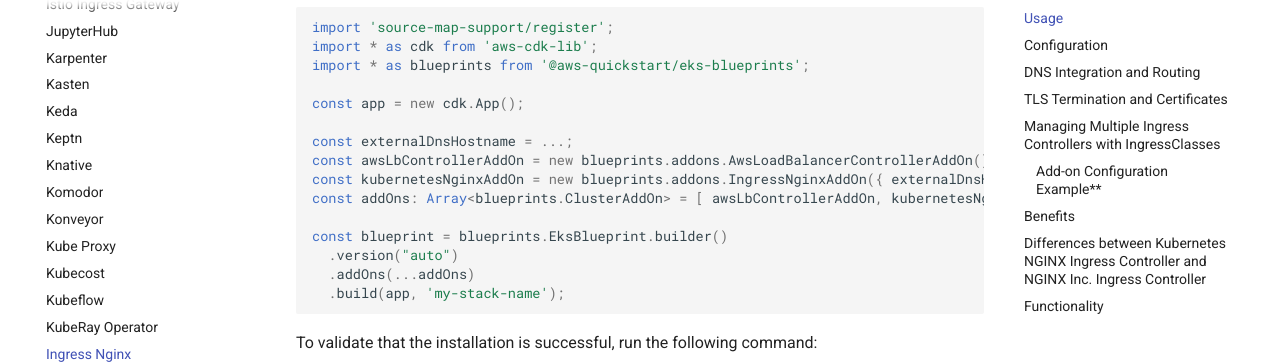
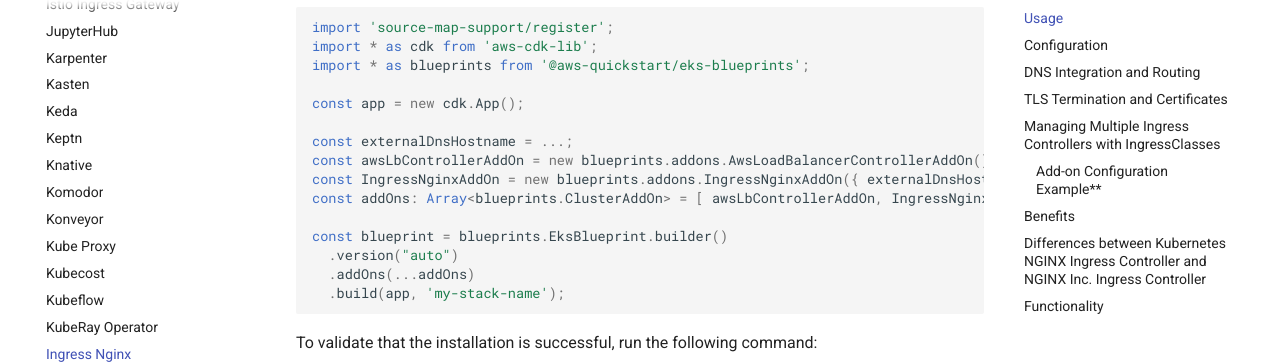
Before and after one commit to aws-quickstart/cdk-eks-blueprints, an MkDocs documentation site: the page built from docs/addons/ingress-nginx.md, in a window 1280 px wide and 900 px high, scrolled down 551 px. Shown: the part 90-454 px from the top of the window. Built offline with MkDocs 1.6.1 and Material for MkDocs 9.7.7, drawn with Linux system fonts in a browser that asks for light colours; comment, search, counter and statistics services are not loaded; some of the changed text lies outside the part shown.

Commit message:
removed kubernetesNginxAddOn references to IngressNginxAddOn

````diff
--- a/docs/addons/ingress-nginx.md
+++ b/docs/addons/ingress-nginx.md
@@ -20,8 +20,8 @@
 
 const externalDnsHostname = ...;
 const awsLbControllerAddOn = new blueprints.addons.AwsLoadBalancerControllerAddOn();
-const kubernetesNginxAddOn = new blueprints.addons.IngressNginxAddOn({ externalDnsHostname });
-const addOns: Array<blueprints.ClusterAddOn> = [ awsLbControllerAddOn, kubernetesNginxAddOn ];
+const IngressNginxAddOn = new blueprints.addons.IngressNginxAddOn({ externalDnsHostname });
+const addOns: Array<blueprints.ClusterAddOn> = [ awsLbControllerAddOn, IngressNginxAddOn ];
 
 const blueprint = blueprints.EksBlueprint.builder()
   .version("auto")
@@ -188,7 +188,7 @@
 ### Add-on Configuration Example**
 
 ```typescript
-const kubernetesNginxAddOn = new blueprints.addons.IngressNginxAddOn({
+const IngressNginxAddOn = new blueprints.addons.IngressNginxAddOn({
     crossZoneEnabled: true,
     internetFacing: true,
     targetType: 'ip',
````
Also changed, not shown: other parts of docs/addons/ingress-nginx.md (+1 -1 lines).
